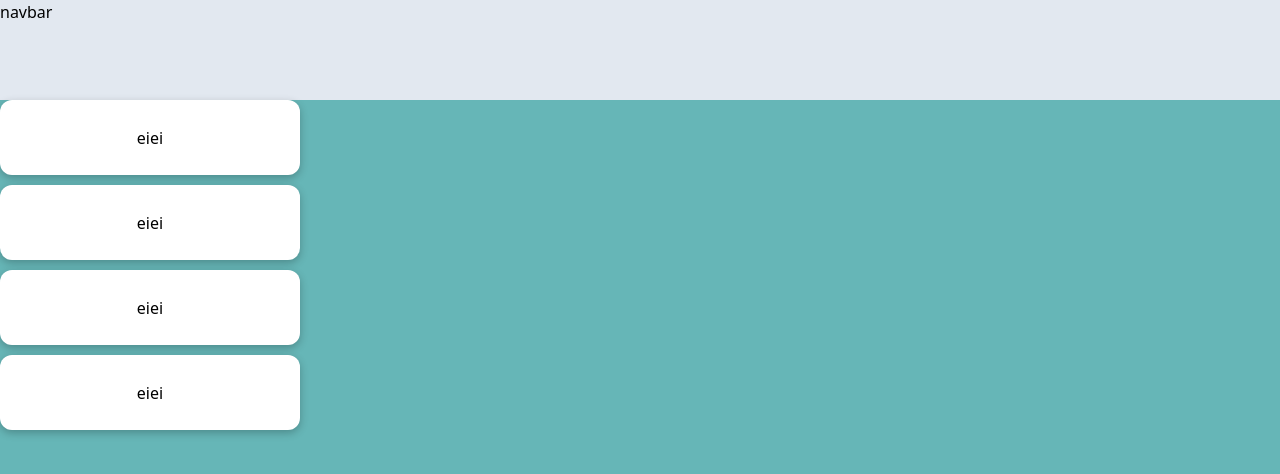
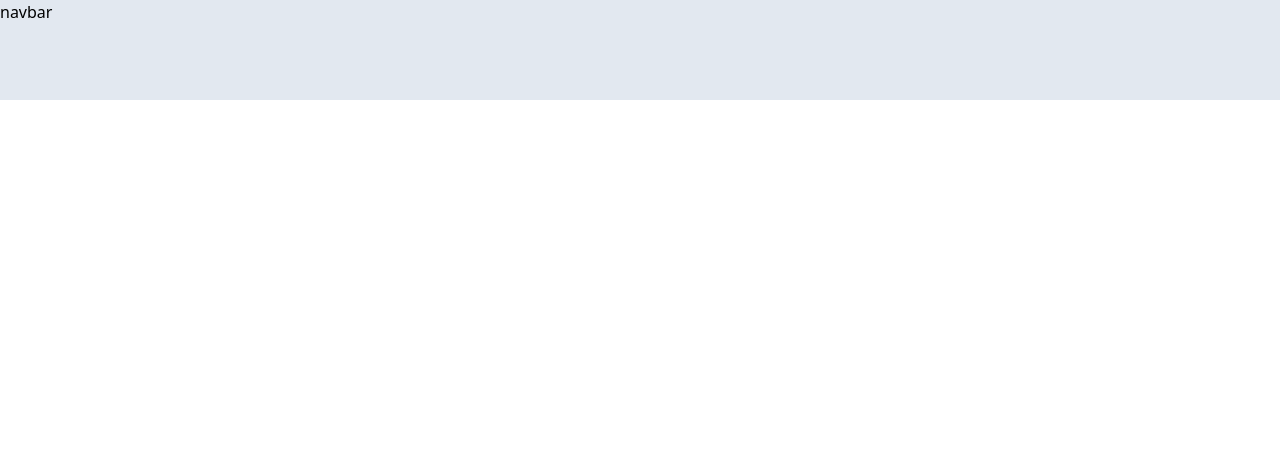
Before and after one commit to JusAeng/thailand-temples, a React (Vite) app: page /temples in a window 1280 px wide. Shown: the top 474 px of the page. Built offline with nearby package versions, Linux system fonts and the light colour scheme.

Commit message:
delete sidebar

```diff
--- a/src/pages/temples.tsx
+++ b/src/pages/temples.tsx
@@ -1,11 +1,10 @@
 import React from "react";
-import { SideBar, Navbar } from "@/sections/temples";
+import { Navbar } from "@/sections/temples";
 
 const TemplesPage = () => {
   return (
     <div className="bg-ocean">
       <Navbar />
-      <SideBar />
     </div>
   );
 };
--- a/src/sections/temples/Sidebar.tsx
+++ /dev/null
@@ -1,15 +0,0 @@
-import React from "react";
-import ProvinceCard from "@/components/ProvinceCard";
-
-const Sidebar = () => {
-  return (
-    <div className="w-fit flex flex-col gap-[10px] h-[100vh]">
-      <ProvinceCard name="eiei" small="small" />
-      <ProvinceCard name="eiei" small="small" />
-      <ProvinceCard name="eiei" small="small" />
-      <ProvinceCard name="eiei" small="small" />
-    </div>
-  );
-};
-
-export default Sidebar;
--- a/src/sections/temples/index.ts
+++ b/src/sections/temples/index.ts
@@ -1,2 +1 @@
-export { default as SideBar } from "./Sidebar";
 export { default as Navbar } from "./Navbar";
```
